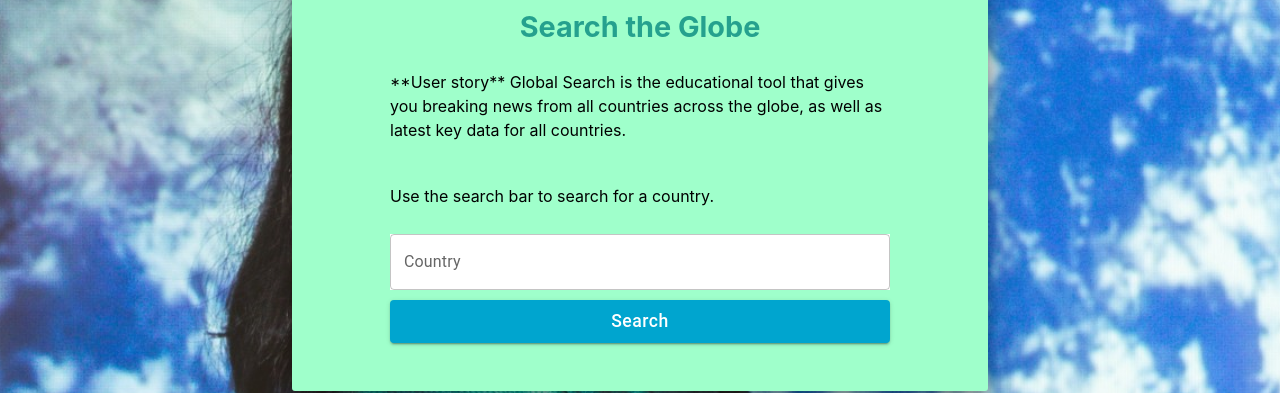
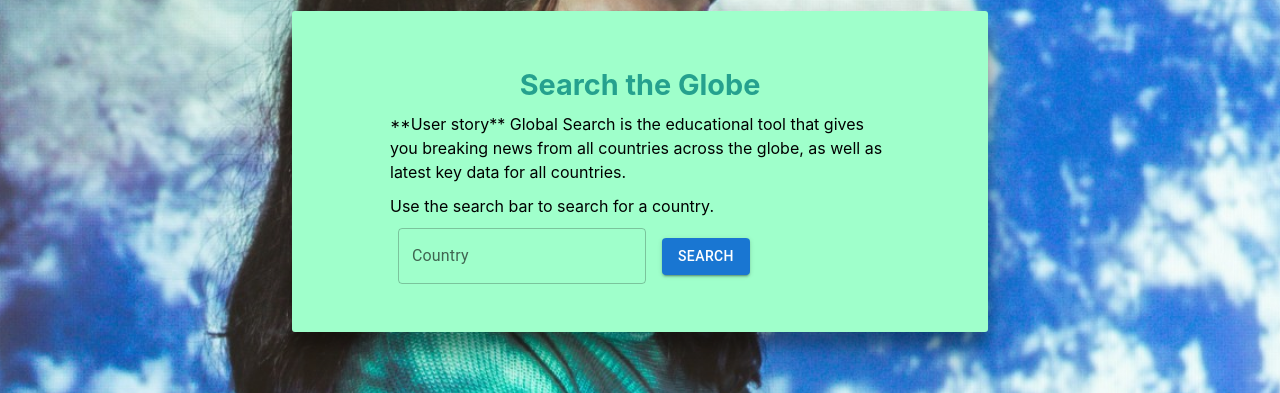
Before and after one commit to lewis-ingleton/global-search--react-app, a React (Create React App) app: page / in a window 1280 px wide. Shown: the part 270-663 px from the top of the page. Built offline with nearby package versions, Linux system fonts and the light colour scheme; no server answers.

Commit message:
Positioned Loading... inside the parent container

```diff
--- a/src/components/news-api/NewsApi.css
+++ b/src/components/news-api/NewsApi.css
@@ -37,4 +37,5 @@
 p {
   font-size: 16px;
   line-height: 1.5;
+  margin: auto;
 }
--- a/src/components/searchbar/SearchBar.js
+++ b/src/components/searchbar/SearchBar.js
@@ -1,43 +1,30 @@
 import React, { useState } from "react";
 import TextField from "@mui/material/TextField";
 import Button from "@mui/material/Button";
-
-// CSS
-import './SearchBar.css'
+import Grid from "@mui/material/Grid";
 
 const SearchBar = ({ onSearch }) => {
   const [searchText, setSearchText] = useState("");
 
   const handleSearchClick = () => {
-    checkEmptySearch();
     onSearch(searchText);
-    setSearchText(""); //to clear search input after clicking the search
-  };
-
-  // To validate the search input is not empty
-  const checkEmptySearch = () => {
-    if (searchText !== "") {
-      onSearch(searchText);
-    } else {
-      alert("Please enter a valid country name!");
-    }
   };
 
   return (
-
-    <>
-    <TextField
-          className="textField"
+    <Grid container spacing={2} alignItems="center">
+      <Grid item>
+        <TextField
           label="Country"
           value={searchText}
           onChange={(e) => setSearchText(e.target.value)}
         />
-        <Button variant="contained" onClick={handleSearchClick} className="button">
+      </Grid>
+      <Grid item>
+        <Button variant="contained" onClick={handleSearchClick}>
           Search
         </Button>
-    </>
-
-
+      </Grid>
+    </Grid>
   );
 };
 
```
Also changed, not shown: src/components/news-api/NewsApi.js (+4 -4 lines).
